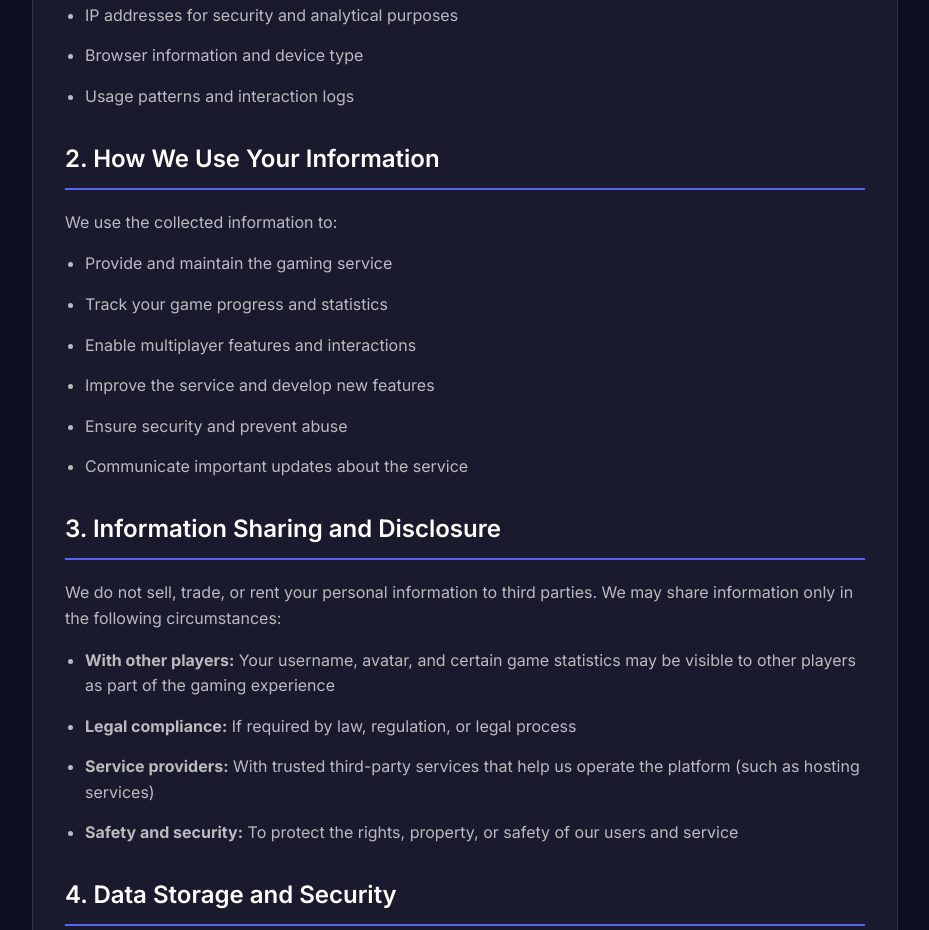
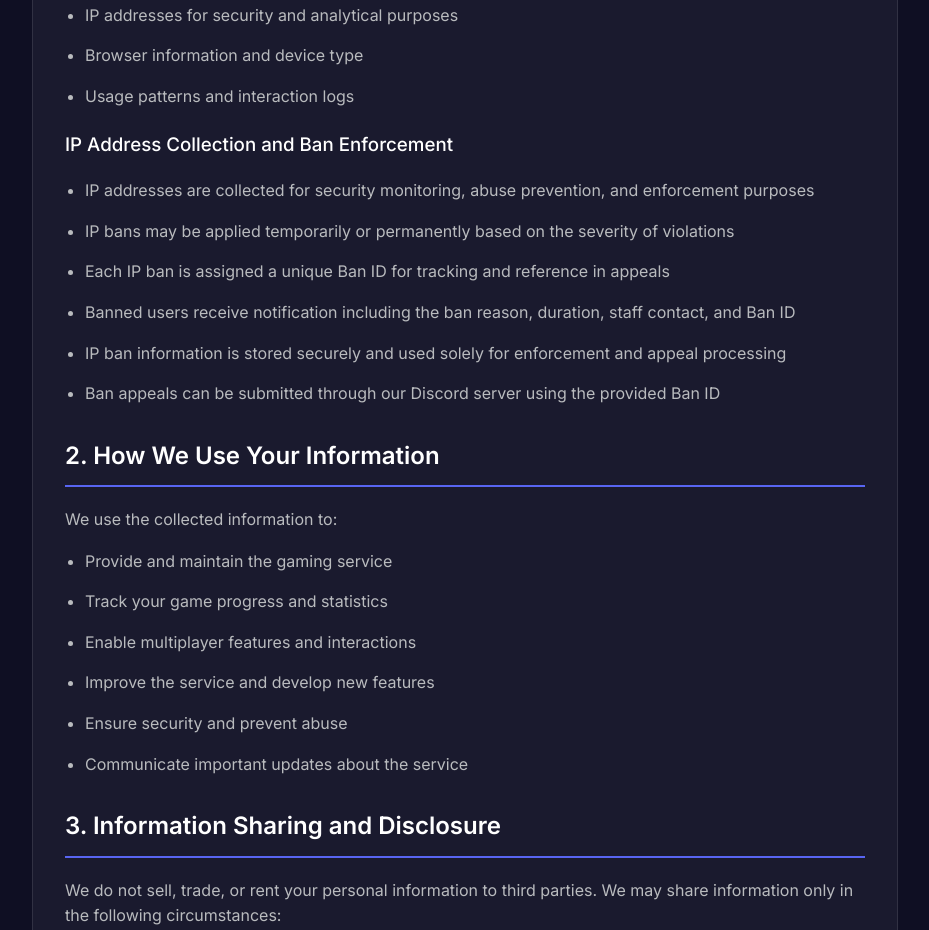
Before and after one commit to ThortonEllmers/QuestCord-v2, a website: page production/web/public/privacy.html in a window 1280 px wide. Shown: the part 1018-1948 px from the top of the page, without its empty margins (175-1104 px from the left). Drawn offline with Linux system fonts and the light colour scheme.

Commit message:
Update privacy.html

```diff
--- a/production/web/public/privacy.html
+++ b/production/web/public/privacy.html
@@ -4,6 +4,7 @@
   <meta charset="utf-8"/>
   <meta name="viewport" content="width=device-width, initial-scale=1"/>
   <title>Privacy Policy - QuestCord</title>
+  <link rel="icon" type="image/png" href="/images/questcord-icon.png">
   <link href="https://fonts.googleapis.com/css2?family=Inter:wght@400;500;600;700&display=swap" rel="stylesheet">
   <style>
     :root {
@@ -367,6 +368,16 @@
       <li>Usage patterns and interaction logs</li>
     </ul>
 
+    <h3>IP Address Collection and Ban Enforcement</h3>
+    <ul>
+      <li>IP addresses are collected for security monitoring, abuse prevention, and enforcement purposes</li>
+      <li>IP bans may be applied temporarily or permanently based on the severity of violations</li>
+      <li>Each IP ban is assigned a unique Ban ID for tracking and reference in appeals</li>
+      <li>Banned users receive notification including the ban reason, duration, staff contact, and Ban ID</li>
+      <li>IP ban information is stored securely and used solely for enforcement and appeal processing</li>
+      <li>Ban appeals can be submitted through our Discord server using the provided Ban ID</li>
+    </ul>
+
     <h2>2. How We Use Your Information</h2>
     <p>We use the collected information to:</p>
     <ul>
```
